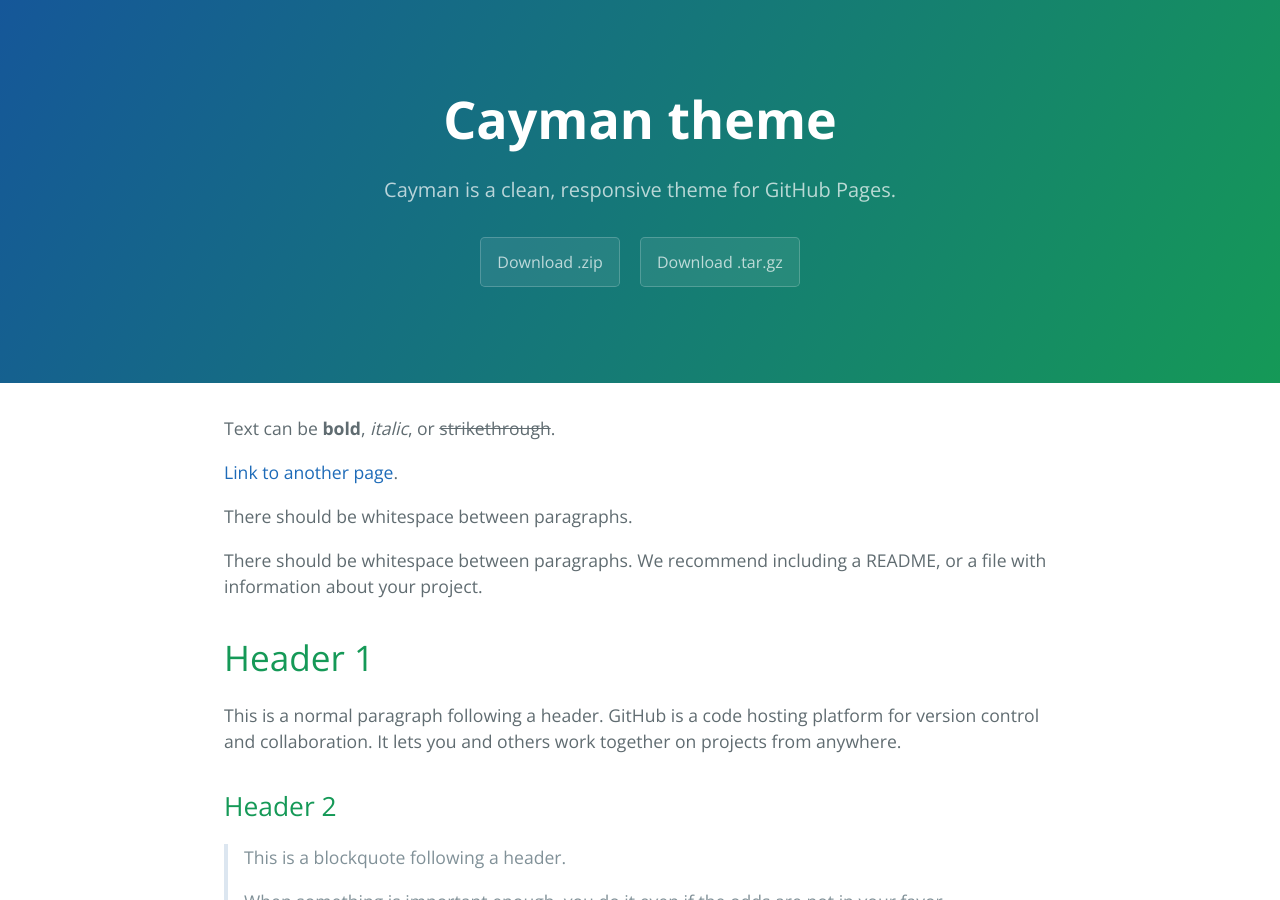
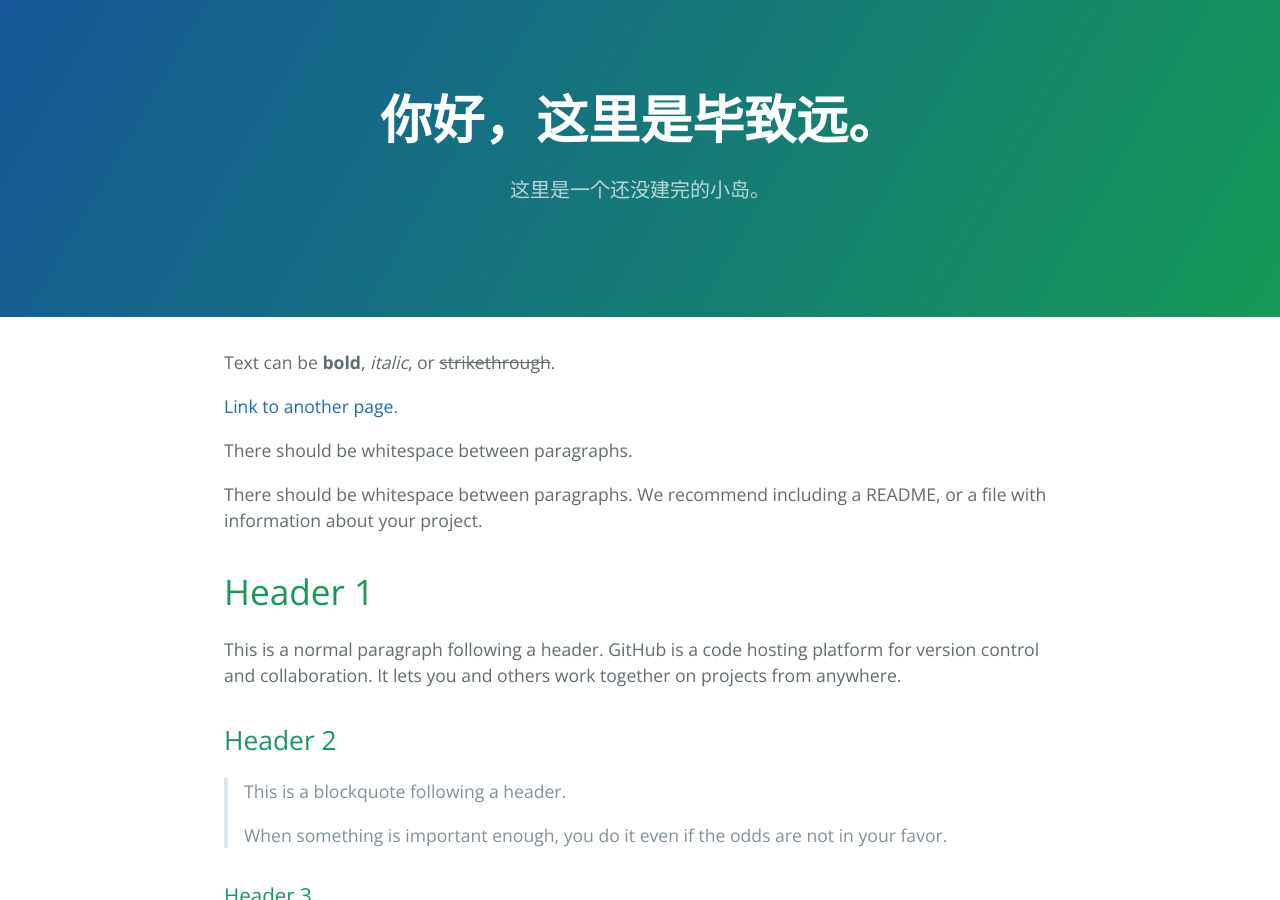
Before and after one commit to komorebiiiiii/komorebiiiiii.github.io, a Jekyll site: the page built from index.md, in a window 1280 px wide and 900 px high. Built offline with Jekyll 4.4.1, drawn with Linux system fonts in a browser that asks for light colours.

Commit message:
Update _config.yml

```diff
--- a/_config.yml
+++ b/_config.yml
@@ -1,5 +1,8 @@
-title: Cayman theme
-description: Cayman is a clean, responsive theme for GitHub Pages.
-show_downloads: true
+title: 你好，这里是毕致远。
+description: 这里是一个还没建完的小岛。
+show_downloads: false
 google_analytics:
 theme: jekyll-theme-cayman
+remote_theme: pages-themes/cayman@v0.2.0
+plugins:
+- jekyll-remote-theme # add this line to the plugins list if you already have one
```
